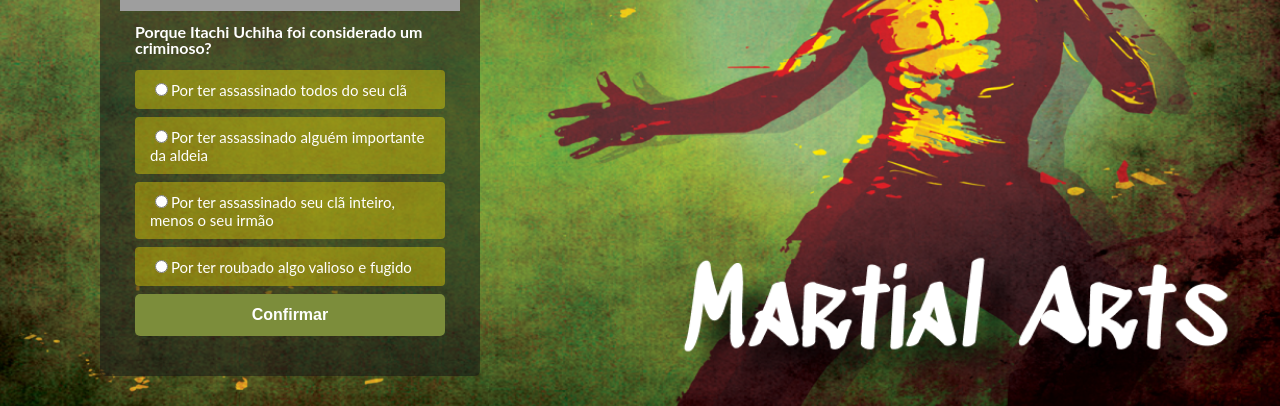
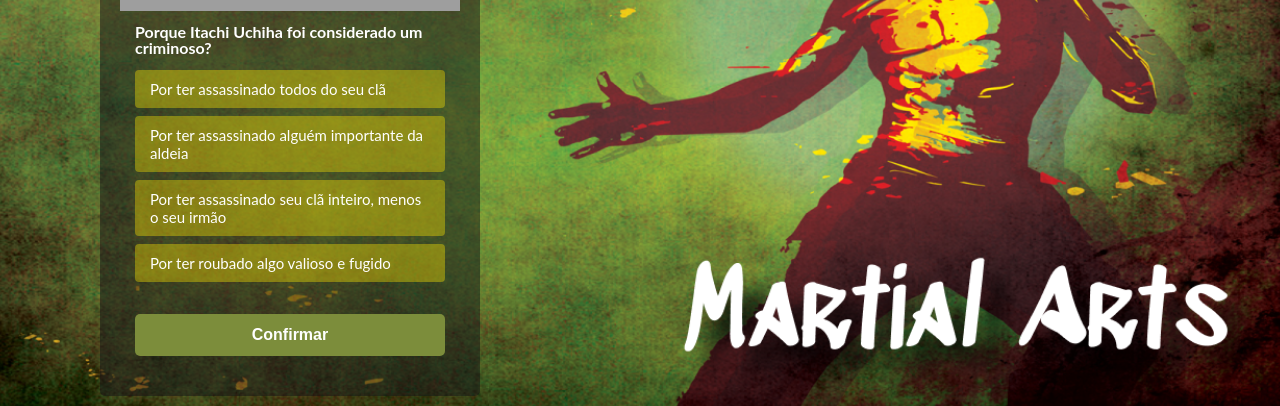
Before and after one commit to castro-gabriel/codquiz, a Next.js app: page /quiz in a window 1280 px wide. Shown: the part 261-667 px from the top of the page. Built offline with nearby package versions, Linux system fonts and the light colour scheme; grey boxes are pictures that could not be loaded.

Commit message:
add estilo para as perguntas selecionadas

```diff
--- a/db.json
+++ b/db.json
@@ -126,6 +126,7 @@
     "theme": {
       "colors": {
         "primary": "#FEE700",
+        "primaryOpacity": "rgb(254, 231, 0, .5)",
         "secondary": "#7C8D3B ",
         "mainBg": "#171B35",
         "contrastText": "#FFFFFF",
--- a/pages/quiz.js
+++ b/pages/quiz.js
@@ -7,6 +7,7 @@ import GitHubCorner from '../src/components/GitHubCorner'
 import QuizBackground from '../src/components/QuizBackground'
 import QuizContainer from '../src/components/QuizContainer'
 import Button from '../src/components/Button'
+import AlternativesForm from '../src/components/AlternativesForm'
 
 function ResultWidget({ results }) {
     return (
@@ -67,7 +68,7 @@ function QuestionWidget({ question, questionIndex, totalQuestions, onSubmit, add
                         <h2>{question.title}</h2>
                         <p>{question.description}</p>
 
-                        <form onSubmit={(event) => {
+                        <AlternativesForm onSubmit={(event) => {
                             event.preventDefault()
                             setIsQuestionSubmited(true)
                             setTimeout(() => {
@@ -79,14 +80,19 @@ function QuestionWidget({ question, questionIndex, totalQuestions, onSubmit, add
                         }}>
                             {question.alternatives.map( (alternative, alternativeIndex) => {
                                 const alternativeId = `alternative__${alternativeIndex}`
+                                const alternativeStatus = isCorrect ? 'SUCCESS' : 'ERROR'
+                                const isSelected = selectedAlternative === alternativeIndex
 
                                 return (
                                     <Widget.Topic
                                         key={alternativeId}
                                         htmlFor={alternativeId}
                                         as="label"
+                                        data-selected={isSelected}
+                                        data-status={isQuestionSubmited && alternativeStatus}
                                     >
                                         <input
+                                            style={{ display: 'none' }}
                                             onChange={() => setSelectedAlternative(alternativeIndex)}
                                             type="radio"
                                             name={questionId}
@@ -98,9 +104,9 @@ function QuestionWidget({ question, questionIndex, totalQuestions, onSubmit, add
                             })}
 
                         <Button type="submit" disabled={!hasAlternativeSelected}>Confirmar</Button>
-                        {isQuestionSubmited && isCorrect && <p>Você ACERTOU essa!</p>}
-                        {isQuestionSubmited && !isCorrect && <p>Você ERROU essa!</p>}
-                        </form>
+                        {/* {isQuestionSubmited && isCorrect && <p>Você ACERTOU essa!</p>}
+                        {isQuestionSubmited && !isCorrect && <p>Você ERROU essa!</p>} */}
+                        </AlternativesForm>
 
                     </Widget.Content>
                 </Widget>
--- /dev/null
+++ b/src/components/AlternativesForm/index.js
@@ -0,0 +1,27 @@
+import styled from 'styled-components'
+
+const AlternativesForm = styled.form`
+    label {
+        &[data-selected="true"] {
+            background-color: ${({theme}) => theme.colors.primaryOpacity};
+
+            &[data-status="SUCCESS"] {
+                background-color: ${({theme}) => theme.colors.success};
+            }
+
+            &[data-status="ERROR"] {
+                background-color: ${({theme}) => theme.colors.wrong};
+            }
+        }
+
+        &:focus {
+            background-color: ${({theme}) => theme.colors.secondary};
+        }
+    }
+
+    button {
+        margin-top: 24px;
+    }
+`
+
+export default AlternativesForm
--- a/src/components/QuizContainer/index.js
+++ b/src/components/QuizContainer/index.js
@@ -9,7 +9,7 @@ const QuizContainer = styled.div`
 
   border-radius: 4px;
   font-size: 15px;
-  background-color: ${({theme}) => theme.colors.primaryOpacity};
+  background-color: transparent;
 
   @media screen and (max-width: 600px){
     margin: auto;
```
